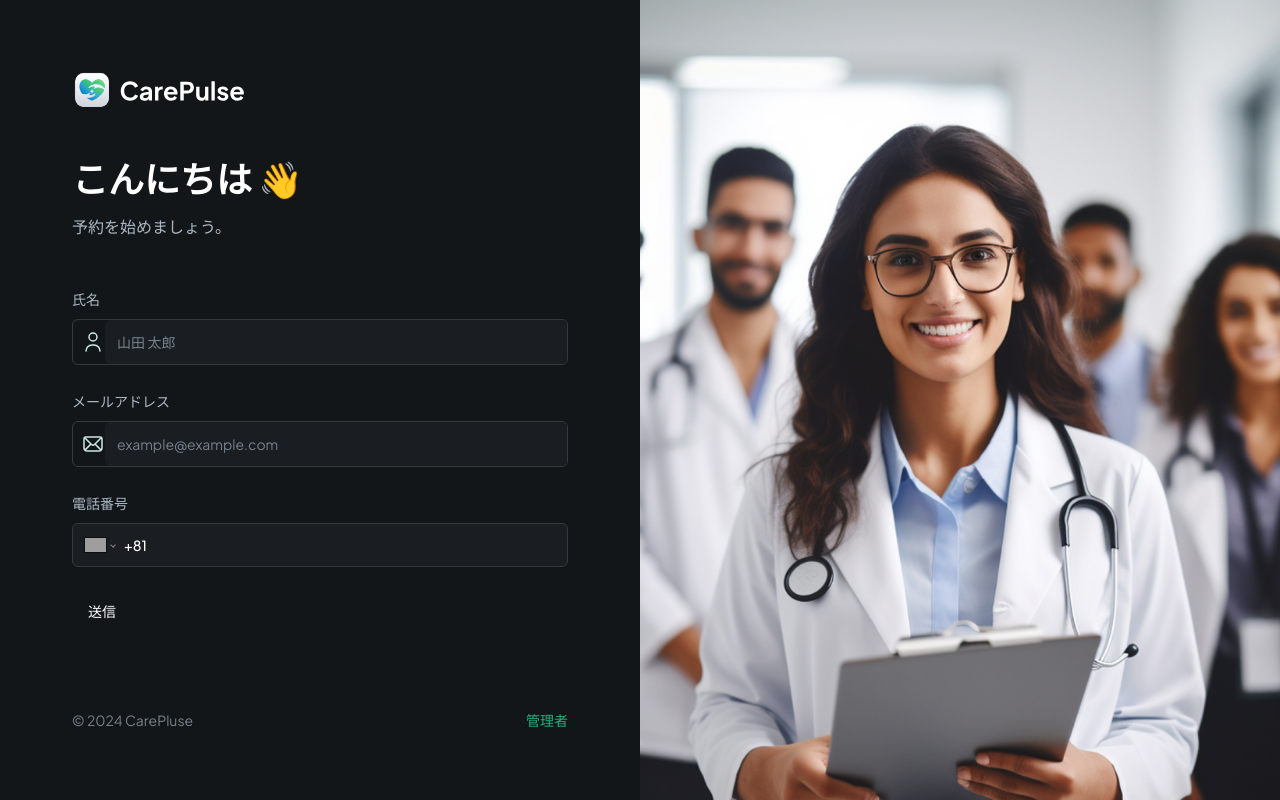
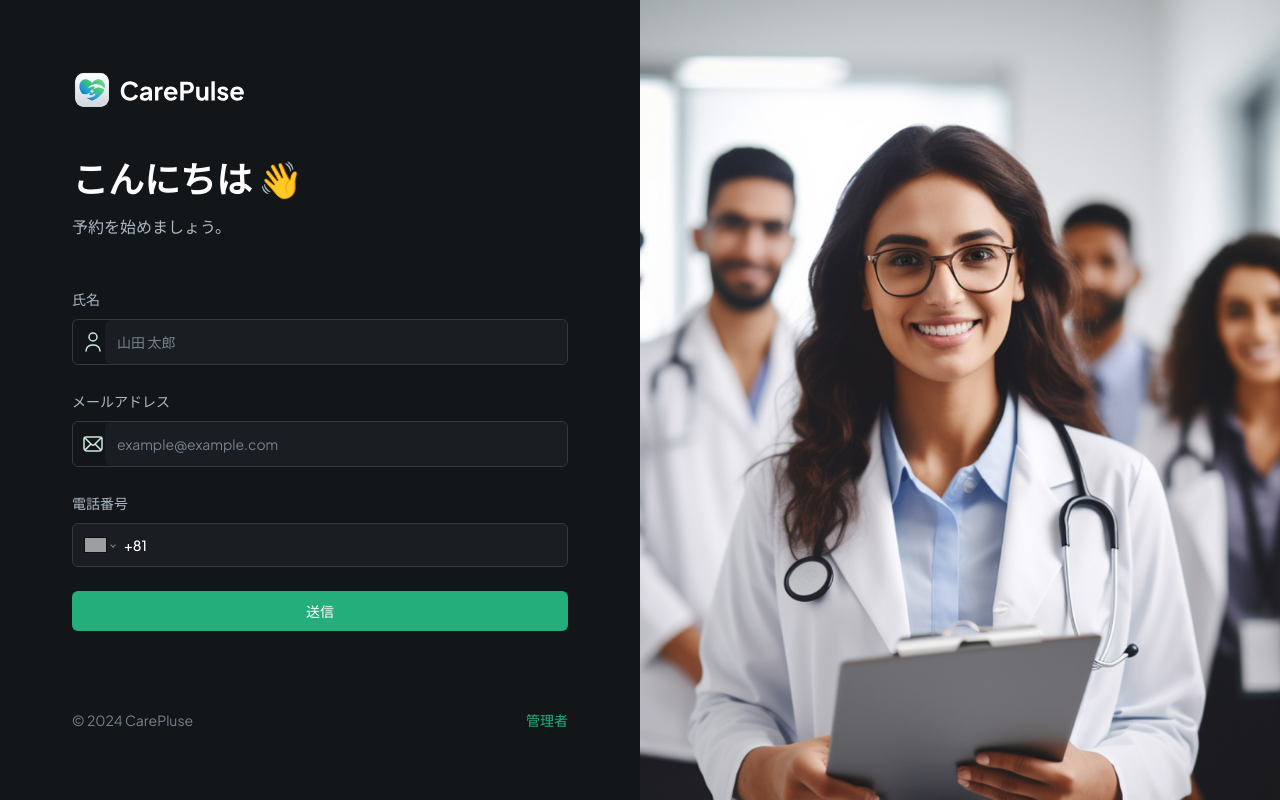
Before and after one commit to s3xmaxman/Patient-Management-System-Next, a Next.js app: page / in a window 1280 px wide. Built offline with nearby package versions, Linux system fonts and the light colour scheme; grey boxes are pictures that could not be loaded.

Commit message:
update PatientForm.tsx

```diff
--- /dev/null
+++ b/components/SubmitButton.tsx
@@ -0,0 +1,38 @@
+import React from "react";
+import { Button } from "./ui/button";
+import Image from "next/image";
+
+interface SubmitButtonProps {
+  isLoading: boolean;
+  className?: string;
+  children: React.ReactNode;
+}
+
+const SubmitButton = ({
+  isLoading,
+  className,
+  children,
+}: SubmitButtonProps) => {
+  return (
+    <Button
+      type="submit"
+      className={className ?? "shad-primary-btn w-full"}
+      disabled={isLoading}
+    >
+      {isLoading ? (
+        <div className="flex items-center gap-4">
+          <Image
+            src="/assets/icons/spinner.svg"
+            height={24}
+            width={24}
+            alt="spinner"
+          />
+        </div>
+      ) : (
+        children
+      )}
+    </Button>
+  );
+};
+
+export default SubmitButton;
--- a/components/forms/PatientForm.tsx
+++ b/components/forms/PatientForm.tsx
@@ -1,6 +1,6 @@
 "use client";
 import { zodResolver } from "@hookform/resolvers/zod";
-import React from "react";
+import React, { useState } from "react";
 import { useForm } from "react-hook-form";
 import { z } from "zod";
 import { Button } from "@/components/ui/button";
@@ -15,6 +15,7 @@
 } from "@/components/ui/form";
 import { Input } from "@/components/ui/input";
 import CustomFormField from "../CustomFormField";
+import SubmitButton from "../SubmitButton";
 
 export enum FormFieldType {
   INPUT = "input",
@@ -32,7 +33,7 @@
 
 // PatientFormコンポーネントの定義
 const PatientForm = () => {
-  // 1. フォームを定義
+  const [isLoading, setIsLoading] = useState(false);
   const form = useForm<z.infer<typeof formSchema>>({
     resolver: zodResolver(formSchema),
     defaultValues: {
@@ -40,9 +41,7 @@
     },
   });
 
-  // 2. 送信ハンドラーを定義
   function onSubmit(values: z.infer<typeof formSchema>) {
-    // フォームの値を使用
     console.log(values);
   }
 
@@ -82,7 +81,7 @@
           placeholder="(555) 123-4567"
         />
 
-        <Button type="submit">送信</Button>
+        <SubmitButton isLoading={isLoading}>送信</SubmitButton>
       </form>
     </Form>
   );
```
